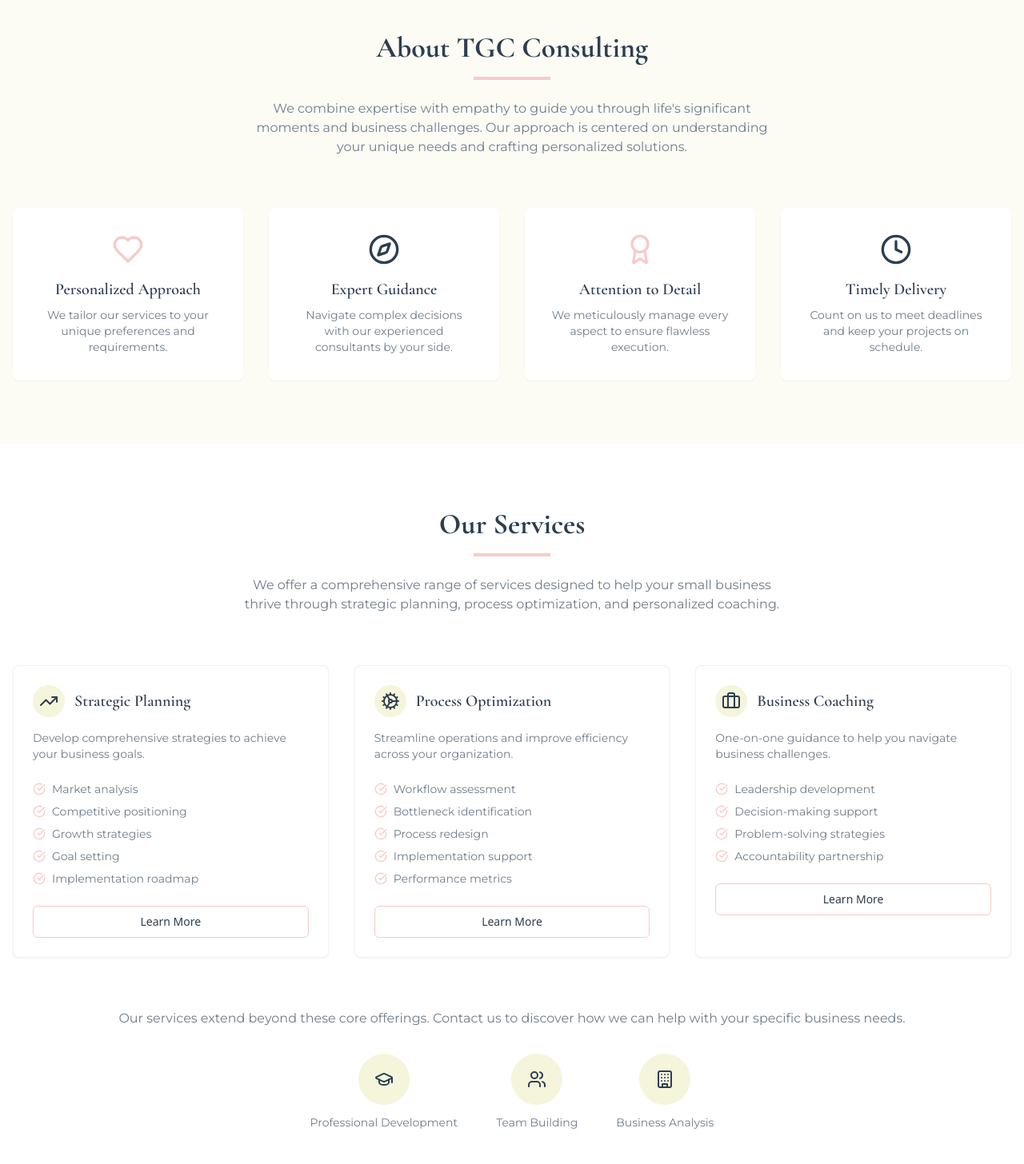
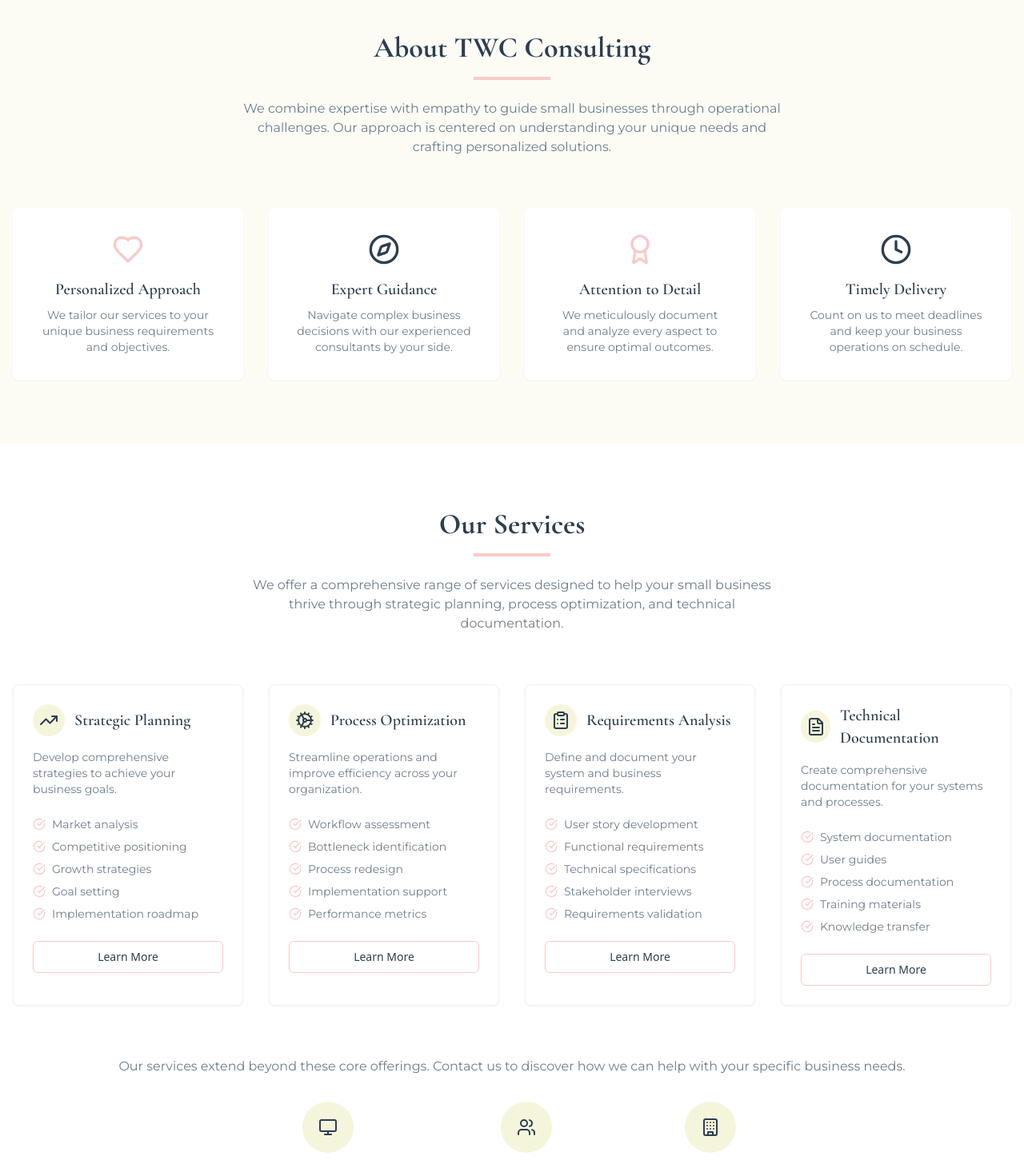
Before and after one commit to tywhi3/T-Williams-Consulting-website, a React (Vite) app: page / in a window 1280 px wide. Shown: the part 840-2296 px from the top of the page at 80% size. Built offline with nearby package versions, Linux system fonts and the light colour scheme.

Commit message:
Rename TGC to TWC
Update all instances of TGC to TWC and add system requirements analysis to the services section.

```diff
--- a/index.html
+++ b/index.html
@@ -4,13 +4,13 @@
   <head>
     <meta charset="UTF-8" />
     <meta name="viewport" content="width=device-width, initial-scale=1.0" />
-    <title>T. Williams Consulting - Small Business Operations Specialists</title>
-    <meta name="description" content="Professional business consulting services tailored to optimize your small business operations, streamline processes, and drive growth." />
+    <title>T. Williams Consulting - Process Analysis & Technical Documentation Specialists</title>
+    <meta name="description" content="Professional business consulting services tailored to optimize your small business operations, streamline processes, and provide comprehensive technical documentation." />
     <meta name="author" content="T. Williams Consulting" />
     <link rel="stylesheet" href="https://fonts.googleapis.com/css2?family=Cormorant+Garamond:wght@400;500;600;700&family=Montserrat:wght@300;400;500;600&display=swap">
 
-    <meta property="og:title" content="T. Williams Consulting - Small Business Operations Specialists" />
-    <meta property="og:description" content="Professional business consulting services tailored to optimize your small business operations, streamline processes, and drive growth." />
+    <meta property="og:title" content="T. Williams Consulting - Process Analysis & Technical Documentation Specialists" />
+    <meta property="og:description" content="Professional business consulting services tailored to optimize your small business operations, streamline processes, and provide comprehensive technical documentation." />
     <meta property="og:type" content="website" />
     <meta property="og:image" content="https://lovable.dev/opengraph-image-p98pqg.png" />
 
--- a/src/components/AboutSection.tsx
+++ b/src/components/AboutSection.tsx
@@ -6,10 +6,10 @@ const AboutSection = () => {
     <section id="about" className="py-20 bg-brand-beige/30">
       <div className="container mx-auto px-4">
         <div className="text-center mb-16">
-          <h2 className="font-cormorant text-3xl md:text-4xl font-bold text-brand-navy mb-4">About TGC Consulting</h2>
+          <h2 className="font-cormorant text-3xl md:text-4xl font-bold text-brand-navy mb-4">About TWC Consulting</h2>
           <div className="w-24 h-1 bg-brand-blush mx-auto mb-6"></div>
           <p className="font-montserrat text-brand-slate max-w-2xl mx-auto">
-            We combine expertise with empathy to guide you through life's significant moments and business challenges.
+            We combine expertise with empathy to guide small businesses through operational challenges.
             Our approach is centered on understanding your unique needs and crafting personalized solutions.
           </p>
         </div>
@@ -19,22 +19,22 @@ const AboutSection = () => {
             {
               icon: <Heart className="w-10 h-10 text-brand-blush" />,
               title: "Personalized Approach",
-              description: "We tailor our services to your unique preferences and requirements."
+              description: "We tailor our services to your unique business requirements and objectives."
             },
             {
               icon: <Compass className="w-10 h-10 text-brand-navy" />,
               title: "Expert Guidance",
-              description: "Navigate complex decisions with our experienced consultants by your side."
+              description: "Navigate complex business decisions with our experienced consultants by your side."
             },
             {
               icon: <Award className="w-10 h-10 text-brand-blush" />,
               title: "Attention to Detail",
-              description: "We meticulously manage every aspect to ensure flawless execution."
+              description: "We meticulously document and analyze every aspect to ensure optimal outcomes."
             },
             {
               icon: <Clock className="w-10 h-10 text-brand-navy" />,
               title: "Timely Delivery",
-              description: "Count on us to meet deadlines and keep your projects on schedule."
+              description: "Count on us to meet deadlines and keep your business operations on schedule."
             }
           ].map((item, index) => (
             <div
--- a/src/components/Footer.tsx
+++ b/src/components/Footer.tsx
@@ -13,7 +13,7 @@ const Footer = () => {
           <div>
             <h3 className="font-cormorant text-xl font-semibold mb-4">T. Williams Consulting</h3>
             <p className="font-montserrat text-sm text-brand-soft-gray mb-6 max-w-xs">
-              Elevating your business operations with expert guidance and strategic solutions.
+              Elevating your business operations with expert guidance, process optimization, and technical documentation solutions.
             </p>
             <div className="flex space-x-4">
               <a href="#" className="text-brand-soft-gray hover:text-brand-blush transition-colors">
@@ -50,10 +50,10 @@ const Footer = () => {
             <ul className="space-y-2 font-montserrat text-sm">
               <li><a href="#" className="text-brand-soft-gray hover:text-white transition-colors">Strategic Business Planning</a></li>
               <li><a href="#" className="text-brand-soft-gray hover:text-white transition-colors">Process Optimization</a></li>
-              <li><a href="#" className="text-brand-soft-gray hover:text-white transition-colors">Business Coaching</a></li>
-              <li><a href="#" className="text-brand-soft-gray hover:text-white transition-colors">Professional Development</a></li>
-              <li><a href="#" className="text-brand-soft-gray hover:text-white transition-colors">Team Building</a></li>
-              <li><a href="#" className="text-brand-soft-gray hover:text-white transition-colors">Business Analysis</a></li>
+              <li><a href="#" className="text-brand-soft-gray hover:text-white transition-colors">Requirements Analysis</a></li>
+              <li><a href="#" className="text-brand-soft-gray hover:text-white transition-colors">Technical Documentation</a></li>
+              <li><a href="#" className="text-brand-soft-gray hover:text-white transition-colors">Process Automation Support</a></li>
+              <li><a href="#" className="text-brand-soft-gray hover:text-white transition-colors">PMO and Template Support</a></li>
             </ul>
           </div>
 
@@ -93,7 +93,7 @@ const Footer = () => {
               &copy; {currentYear} T. Williams Consulting. All rights reserved.
             </p>
             <p className="font-montserrat text-xs text-brand-soft-gray/70 mt-2 md:mt-0 text-center md:text-right">
-              Elevating Business Operations | Small Business Consulting
+              Process Analysis & Technical Documentation | Small Business Operations
             </p>
           </div>
         </div>
--- a/src/components/HeroSection.tsx
+++ b/src/components/HeroSection.tsx
@@ -24,7 +24,7 @@ const HeroSection = () => {
               Business Operations
             </h1>
             <p className="font-montserrat text-brand-soft-gray mb-8 max-w-md mx-auto md:mx-0">
-              Expert guidance for small business operations and strategic planning. We provide tailored solutions to optimize your business processes and drive growth.
+              Expert guidance for small business operations, process optimization, and technical documentation. We provide tailored solutions to streamline your business processes and drive growth.
             </p>
             <div className="flex flex-col sm:flex-row gap-4 justify-center md:justify-start">
               <Button
@@ -46,7 +46,7 @@ const HeroSection = () => {
           <div className="w-full md:w-1/2 flex justify-center">
             <div className="relative w-60 h-60 md:w-80 md:h-80">
               <img
-                src="public/lovable-uploads/cf80d261-4616-41ad-8acf-c29236c1aadf.png"
+                src="public/lovable-uploads/bb18cb6a-6eb4-4bff-a465-99d34e16ff29.png"
                 alt="TWC Consulting Logo"
                 className="w-full h-full object-contain"
               />
--- a/src/components/ServicesSection.tsx
+++ b/src/components/ServicesSection.tsx
@@ -1,5 +1,5 @@
 
-import { Building, Users, GraduationCap, CheckCircle, TrendingUp, Briefcase, Cog } from 'lucide-react';
+import { Building, Users, GraduationCap, CheckCircle, TrendingUp, Briefcase, Cog, FileText, Monitor, ClipboardList } from 'lucide-react';
 import { Button } from '@/components/ui/button';
 import { useState } from 'react';
 
@@ -18,10 +18,16 @@ const ServicesSection = () => {
       icon: <Cog size={24} />
     },
     {
-      title: "Business Coaching",
-      description: "One-on-one guidance to help you navigate business challenges.",
-      features: ["Leadership development", "Decision-making support", "Problem-solving strategies", "Accountability partnership"],
-      icon: <Briefcase size={24} />
+      title: "Requirements Analysis",
+      description: "Define and document your system and business requirements.",
+      features: ["User story development", "Functional requirements", "Technical specifications", "Stakeholder interviews", "Requirements validation"],
+      icon: <ClipboardList size={24} />
+    },
+    {
+      title: "Technical Documentation",
+      description: "Create comprehensive documentation for your systems and processes.",
+      features: ["System documentation", "User guides", "Process documentation", "Training materials", "Knowledge transfer"],
+      icon: <FileText size={24} />
     }
   ];
 
@@ -33,12 +39,12 @@ const ServicesSection = () => {
           <div className="w-24 h-1 bg-brand-blush mx-auto mb-6"></div>
           <p className="font-montserrat text-brand-slate max-w-2xl mx-auto">
             We offer a comprehensive range of services designed to help your small business thrive
-            through strategic planning, process optimization, and personalized coaching.
+            through strategic planning, process optimization, and technical documentation.
           </p>
         </div>
 
         {/* Service Cards */}
-        <div className="grid grid-cols-1 md:grid-cols-3 gap-8">
+        <div className="grid grid-cols-1 md:grid-cols-2 lg:grid-cols-4 gap-8">
           {businessServices.map((service, index) => (
             <div
               key={index}
@@ -78,9 +84,9 @@ const ServicesSection = () => {
           </p>
           <div className="flex flex-wrap justify-center gap-12">
             {[
-              { icon: <GraduationCap size={24} />, label: "Professional Development" },
-              { icon: <Users size={24} />, label: "Team Building" },
-              { icon: <Building size={24} />, label: "Business Analysis" }
+              { icon: <Monitor size={24} />, label: "Process Automation Support" },
+              { icon: <Users size={24} />, label: "PMO and Template Support" },
+              { icon: <Building size={24} />, label: "System Documentation" }
             ].map((item, index) => (
               <div key={index} className="flex flex-col items-center">
                 <div className="w-16 h-16 rounded-full bg-brand-beige flex items-center justify-center mb-3">
```
Also changed, not shown: public/lovable-uploads/bb18cb6a-6eb4-4bff-a465-99d34e16ff29.png (added).
